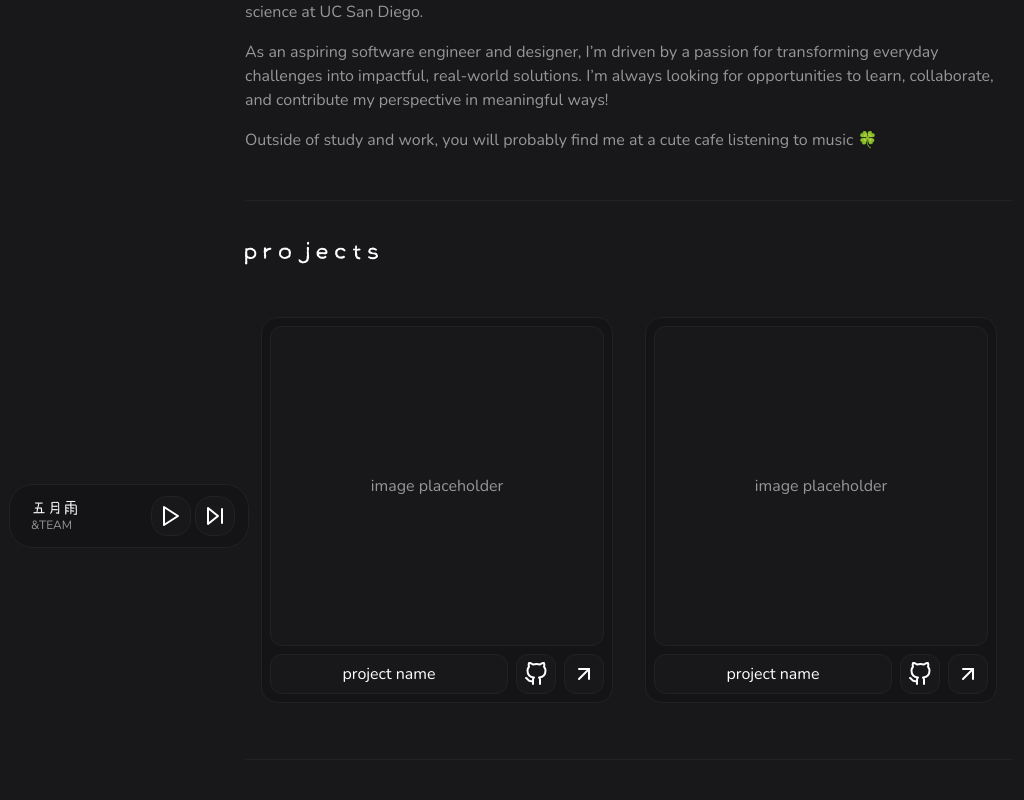
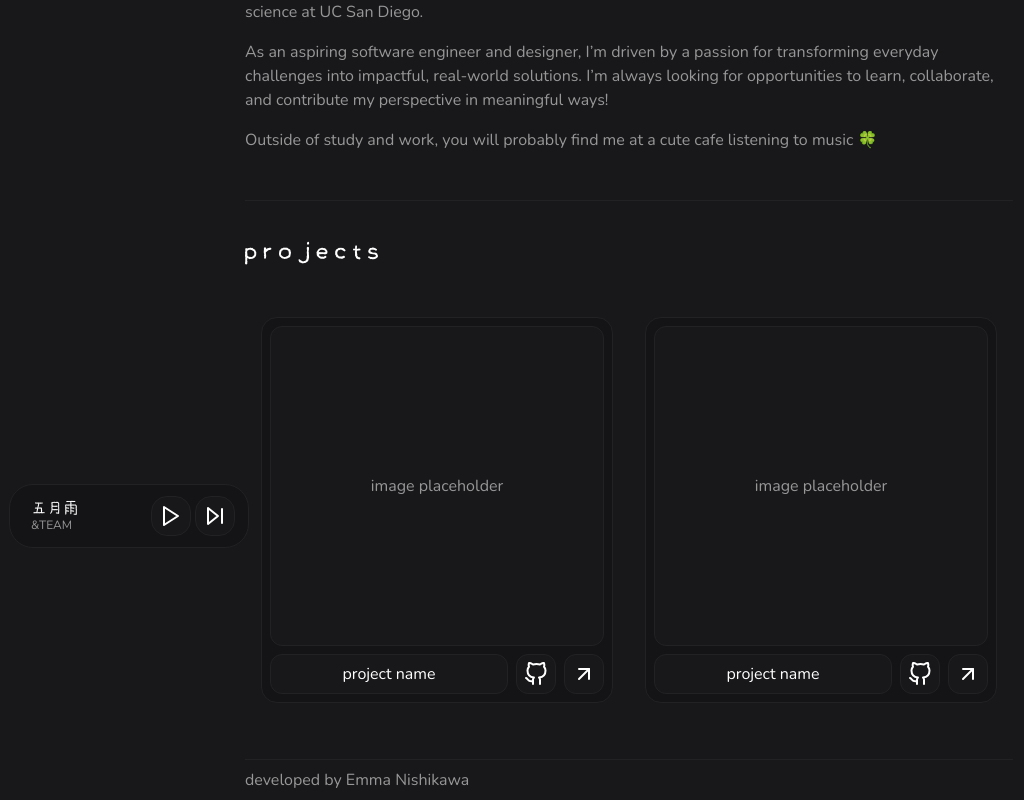
Before and after one commit to emmanishikawa/emmanishikawa.github.io, a React (Vite) app in the folder emmanishikawa/: page / in a window 1280 px wide. Shown: the part 232-1032 px from the top of the page, without its empty margins (11-1035 px from the left). Before the commit the page ends 992 px from the top, so only its background shows below. Built offline with nearby package versions, Linux system fonts and the light colour scheme.

Commit message:
add footer

```diff
--- a/emmanishikawa/src/components/ProjectBlock.tsx
+++ b/emmanishikawa/src/components/ProjectBlock.tsx
@@ -5,7 +5,9 @@ import link_svg from "../assets/icons/arrow-up-right.svg";
 export default function ProjectBlock(){
     return (
         <div className="flex flex-col w-full m-4 p-2 bg-accent rounded-2xl border-[1.5px] border-blue-border">
-            <div className="flex w-full h-80 mb-2 bg-main rounded-xl border-[1.5px] border-blue-border justify-center items-center">image placeholder</div>
+            <div className="flex w-full h-80 mb-2 bg-main rounded-xl border-[1.5px] border-blue-border justify-center items-center">
+                image placeholder
+            </div>
             <div className="flex w-full gap-2">
             <div className="flex-grow h-10 flex justify-center items-center text-white bg-main rounded-xl border-[1.5px] border-blue-border cursor-pointer">
                 project name
--- a/emmanishikawa/src/sections/Content.tsx
+++ b/emmanishikawa/src/sections/Content.tsx
@@ -1,3 +1,4 @@
+import Footer from "./Footer";
 import Intro from "./Intro";
 import Projects from "./Projects";
 
@@ -8,6 +9,7 @@ export default function Content(){
                 <div className="flex flex-col relative w-screen h-auto mx-8 lg:m-0 lg:w-3xl top-14 lg:top-25 ">
                     <Intro/>
                     <Projects/>
+                    <Footer/>
                 </div>
             </div>
         </>
--- /dev/null
+++ b/emmanishikawa/src/sections/Footer.tsx
@@ -0,0 +1,9 @@
+export default function Footer(){
+    return (
+        <>
+            <div className="flex flex-col w-full h-fit py-2 text-mygray-500 text-[16px] font-[nunito]">
+                developed by Emma Nishikawa
+            </div>
+        </>
+    )
+}
```
